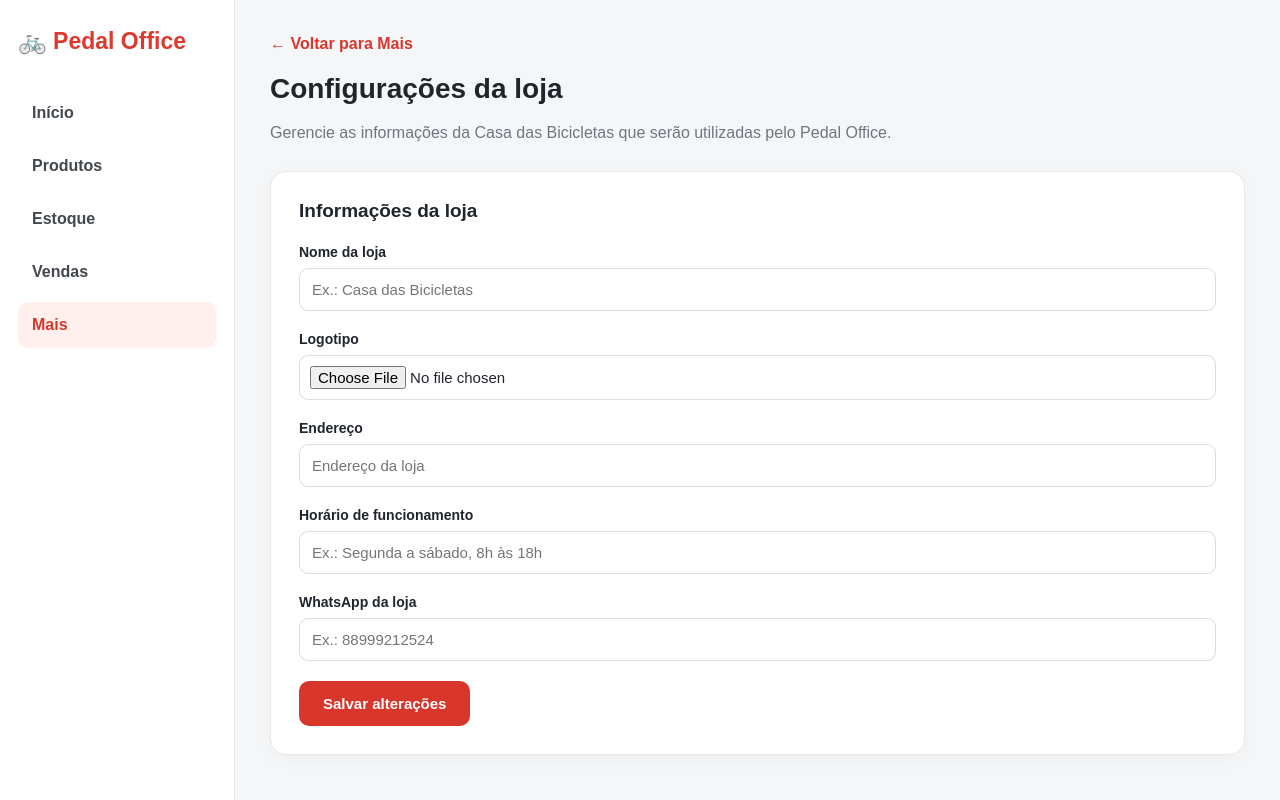
After one commit to Ronald-br/Pedal-Office, a Django app: page /configuracoes/ in a window 1280 px wide. The commit adds this page. Run offline with Django 5.2, Linux system fonts and the light colour scheme; the visitor is signed in with stand-in values (Sample User, id 1); data that the repository does not hold is empty.

Commit message:
feat: configuracoes da loja e WhatsApp dinamico no catalogo

```diff
--- a/backend/config/urls.py
+++ b/backend/config/urls.py
@@ -18,6 +18,7 @@ from core.views import (
     controle_estoque,
     mais,
     sobre_sistema,
+ configuracoes_loja,
 )
 
 
@@ -80,6 +81,14 @@ urlpatterns = [
     # Sobre o sistema
     path('sobre/', sobre_sistema, name='sobre_sistema'),
 
+
+        # Configuracoes da loja
+    path(
+        'configuracoes/',
+        configuracoes_loja,
+        name='configuracoes_loja'
+    ),
+
         # Encerrar sessão e voltar ao login
     path(
         'sair/',
--- a/backend/core/forms.py
+++ b/backend/core/forms.py
@@ -3,7 +3,7 @@ from decimal import Decimal
 
 from django import forms
 
-from .models import Produto
+from .models import Produto,Loja
 
 
 class ProdutoForm(forms.ModelForm):
@@ -146,4 +146,66 @@ class VendaForm(forms.Form):
                 'Informe como o cliente pagou.'
             )
 
+
+# ==========================================================
+# FORMULARIO DE CONFIGURACOES DA LOJA
+# ==========================================================
+
+class LojaForm(forms.ModelForm):
+    class Meta:
+        model = Loja
+
+        fields = [
+            'nome',
+            'logo',
+            'endereco',
+            'horario_funcionamento',
+            'whatsapp',
+        ]
+
+        labels = {
+            'nome': 'Nome da loja',
+            'logo': 'Logotipo',
+            'endereco': 'Endereço',
+            'horario_funcionamento': 'Horário de funcionamento',
+            'whatsapp': 'WhatsApp da loja',
+        }
+
+        widgets = {
+            'nome': forms.TextInput(attrs={
+                'placeholder': 'Ex.: Casa das Bicicletas',
+            }),
+            'endereco': forms.TextInput(attrs={
+                'placeholder': 'Endereço da loja',
+            }),
+            'horario_funcionamento': forms.TextInput(attrs={
+                'placeholder': 'Ex.: Segunda a sábado, 8h às 18h',
+            }),
+            'whatsapp': forms.TextInput(attrs={
+                'placeholder': 'Ex.: 88999212524',
+            }),
+        }
+
+    def clean_whatsapp(self):
+        telefone = self.cleaned_data.get('whatsapp', '').strip()
+
+        if not telefone:
+            return ''
+
+        digitos = ''.join(c for c in telefone if c.isdigit())
+
+        if len(digitos) in (10, 11):
+            digitos = '55' + digitos
+
+        if not (
+            digitos.startswith('55')
+            and len(digitos) in (12, 13)
+        ):
+            raise forms.ValidationError(
+                'Informe um WhatsApp brasileiro válido com DDD.'
+            )
+
+        return digitos
+
+
         return dados
--- a/backend/core/views.py
+++ b/backend/core/views.py
@@ -9,7 +9,7 @@ from django.shortcuts import render, redirect, get_object_or_404
 from django.utils import timezone
 from django.views.decorators.http import require_POST
 
-from .forms import ProdutoForm, VendaForm
+from .forms import ProdutoForm, VendaForm, LojaForm
 from .models import Produto, Loja, Venda, MovimentacaoEstoque
 from .services import (
     registrar_venda,
@@ -625,3 +625,47 @@ def mais(request):
 )
 def sobre_sistema(request):
     return render(request, 'core/sobre.html')
+
+
+# ==========================================================
+# CONFIGURACOES DA LOJA - PEDAL OFFICE
+# ==========================================================
+
+@login_required(login_url='login')
+@user_passes_test(
+    lambda user: user.is_staff,
+    login_url='login'
+)
+def configuracoes_loja(request):
+    loja = Loja.objects.filter(ativa=True).first()
+
+    if loja is None:
+        loja = Loja.objects.first()
+
+    if request.method == 'POST':
+        form = LojaForm(
+            request.POST,
+            request.FILES,
+            instance=loja
+        )
+
+        if form.is_valid():
+            form.save()
+
+            messages.success(
+                request,
+                'Configurações da loja salvas com sucesso!'
+            )
+
+            return redirect('configuracoes_loja')
+    else:
+        form = LojaForm(instance=loja)
+
+    return render(
+        request,
+        'core/configuracoes_loja.html',
+        {
+            'form': form,
+            'loja': loja,
+        }
+    )
--- /dev/null
+++ b/frontend/templates/core/configuracoes_loja.html
@@ -0,0 +1,304 @@
+
+<!DOCTYPE html>
+<html lang="pt-br">
+<head>
+    <meta charset="UTF-8">
+    <meta name="viewport" content="width=device-width, initial-scale=1.0">
+    <title>Configurações da Loja | Pedal Office</title>
+
+    <style>
+        * {
+            box-sizing: border-box;
+        }
+
+        body {
+            margin: 0;
+            background: #f5f6f8;
+            color: #20242b;
+            font-family: Arial, sans-serif;
+        }
+
+        .sidebar {
+            position: fixed;
+            top: 0;
+            left: 0;
+            bottom: 0;
+            width: 235px;
+            padding: 28px 18px;
+            background: #fff;
+            border-right: 1px solid #e8e8e8;
+        }
+
+        .marca {
+            color: #df392e;
+            font-size: 23px;
+            font-weight: 800;
+            margin-bottom: 35px;
+        }
+
+        .menu-link {
+            display: block;
+            padding: 14px;
+            margin-bottom: 7px;
+            border-radius: 10px;
+            color: #42464d;
+            text-decoration: none;
+            font-weight: 600;
+        }
+
+        .menu-link:hover,
+        .menu-link.ativo {
+            background: #fff0ee;
+            color: #d9362b;
+        }
+
+        .conteudo {
+            max-width: 1050px;
+            margin-left: 235px;
+            padding: 35px;
+        }
+
+        .voltar {
+            display: inline-block;
+            margin-bottom: 20px;
+            color: #d9362b;
+            text-decoration: none;
+            font-weight: 700;
+        }
+
+        h1 {
+            font-size: 28px;
+            margin: 0 0 9px;
+        }
+
+        .descricao {
+            color: #707680;
+            margin-bottom: 26px;
+            line-height: 1.5;
+        }
+
+        .cartao {
+            background: #fff;
+            border: 1px solid #e9e9e9;
+            border-radius: 16px;
+            padding: 28px;
+            box-shadow: 0 4px 18px rgba(0,0,0,.03);
+        }
+
+        .cartao h2 {
+            font-size: 19px;
+            margin-top: 0;
+            margin-bottom: 22px;
+        }
+
+        .campo {
+            margin-bottom: 20px;
+        }
+
+        .campo label {
+            display: block;
+            font-weight: 700;
+            font-size: 14px;
+            margin-bottom: 8px;
+        }
+
+        .campo input {
+            width: 100%;
+            padding: 12px;
+            border: 1px solid #d9dce1;
+            border-radius: 9px;
+            font-size: 15px;
+            background: #fff;
+        }
+
+        .campo input:focus {
+            outline: 2px solid #f4b0a9;
+            border-color: #d9362b;
+        }
+
+        .campo input[type="file"] {
+            padding: 10px;
+        }
+
+        .logo-atual {
+            display: block;
+            max-width: 150px;
+            max-height: 110px;
+            object-fit: contain;
+            margin: 10px 0 16px;
+        }
+
+        .erro {
+            color: #bd2929;
+            font-size: 13px;
+            margin-top: 6px;
+        }
+
+        .mensagem {
+            background: #e9f8ee;
+            border: 1px solid #bce6c8;
+            color: #176c35;
+            padding: 13px;
+            border-radius: 9px;
+            margin-bottom: 20px;
+        }
+
+        .salvar {
+            background: #d9362b;
+            color: #fff;
+            border: none;
+            border-radius: 10px;
+            padding: 14px 24px;
+            font-size: 15px;
+            font-weight: 700;
+            cursor: pointer;
+        }
+
+        .salvar:hover {
+            background: #bd2b22;
+        }
+
+        .mobile-nav {
+            display: none;
+        }
+
+        @media (max-width: 768px) {
+            .sidebar {
+                display: none;
+            }
+
+            .conteudo {
+                margin-left: 0;
+                padding: 22px 15px 100px;
+            }
+
+            h1 {
+                font-size: 23px;
+            }
+
+            .cartao {
+                padding: 20px;
+            }
+
+            .salvar {
+                width: 100%;
+            }
+
+            .mobile-nav {
+                display: grid;
+                grid-template-columns: repeat(5, minmax(0, 1fr));
+                position: fixed;
+                bottom: 0;
+                left: 0;
+                right: 0;
+                background: #fff;
+                border-top: 1px solid #e6e6e6;
+                padding: 13px 4px;
+                z-index: 10;
+            }
+
+            .mobile-nav a {
+                text-align: center;
+                text-decoration: none;
+                color: #626873;
+                font-size: 12px;
+                font-weight: 700;
+            }
+
+            .mobile-nav a.ativo {
+                color: #d9362b;
+            }
+        }
+    </style>
+</head>
+
+<body>
+
+    <aside class="sidebar">
+        <div class="marca">🚲 Pedal Office</div>
+
+        <nav>
+            <a class="menu-link" href="{% url 'dashboard' %}">Início</a>
+            <a class="menu-link" href="{% url 'produtos' %}">Produtos</a>
+            <a class="menu-link" href="{% url 'controle_estoque' %}">Estoque</a>
+            <a class="menu-link" href="{% url 'vendas' %}">Vendas</a>
+            <a class="menu-link ativo" href="{% url 'mais' %}">Mais</a>
+        </nav>
+    </aside>
+
+    <main class="conteudo">
+
+        <a class="voltar" href="{% url 'mais' %}">
+            ← Voltar para Mais
+        </a>
+
+        <h1>Configurações da loja</h1>
+
+        <p class="descricao">
+            Gerencie as informações da Casa das Bicicletas
+            que serão utilizadas pelo Pedal Office.
+        </p>
+
+        {% if messages %}
+            {% for message in messages %}
+                <div class="mensagem">{{ message }}</div>
+            {% endfor %}
+        {% endif %}
+
+        <section class="cartao">
+
+            <h2>Informações da loja</h2>
+
+            <form method="post" enctype="multipart/form-data">
+                {% csrf_token %}
+
+                {% if form.non_field_errors %}
+                    <div class="erro">
+                        {{ form.non_field_errors }}
+                    </div>
+                {% endif %}
+
+                {% for campo in form %}
+                    <div class="campo">
+
+                        <label for="{{ campo.id_for_label }}">
+                            {{ campo.label }}
+                        </label>
+
+                        {% if campo.name == 'logo' and loja and loja.logo %}
+                            <img
+                                class="logo-atual"
+                                src="{{ loja.logo.url }}"
+                                alt="Logotipo atual da loja"
+                            >
+                        {% endif %}
+
+                        {{ campo }}
+
+                        {% for erro in campo.errors %}
+                            <div class="erro">{{ erro }}</div>
+                        {% endfor %}
+
+                    </div>
+                {% endfor %}
+
+                <button type="submit" class="salvar">
+                    Salvar alterações
+                </button>
+
+            </form>
+
+        </section>
+
+    </main>
+
+    <nav class="mobile-nav">
+        <a href="{% url 'dashboard' %}">Início</a>
+        <a href="{% url 'produtos' %}">Produtos</a>
+        <a href="{% url 'controle_estoque' %}">Estoque</a>
+        <a href="{% url 'vendas' %}">Vendas</a>
+        <a href="{% url 'mais' %}" class="ativo">Mais</a>
+    </nav>
+
+</body>
+</html>
--- a/frontend/templates/core/mais.html
+++ b/frontend/templates/core/mais.html
@@ -484,18 +484,18 @@
                     <i class="bi bi-chevron-right opcao-seta"></i>
                 </button>
 
-                <button class="opcao" type="button" disabled>
+               <a class="opcao" href="{% url 'configuracoes_loja' %}">
                 <span class="opcao-icone">
                 <i class="bi bi-gear"></i>
                 </span>
 
                 <span class="opcao-texto">
                 <strong>Configurações da loja</strong>
-                        <small>Informações da loja — em breve</small>
+                    <small>Gerenciar informações da loja</small>
                 </span>
 
                 <i class="bi bi-chevron-right opcao-seta"></i>
-                </button>
+                </a>
 
                 <a class="opcao" href="{% url 'sobre_sistema' %}">
                     <span class="opcao-icone">
```
Also changed, not shown: frontend/templates/core/inicio.html (+15 -1 lines). Lines whose indentation alone changed are shown as unchanged.
